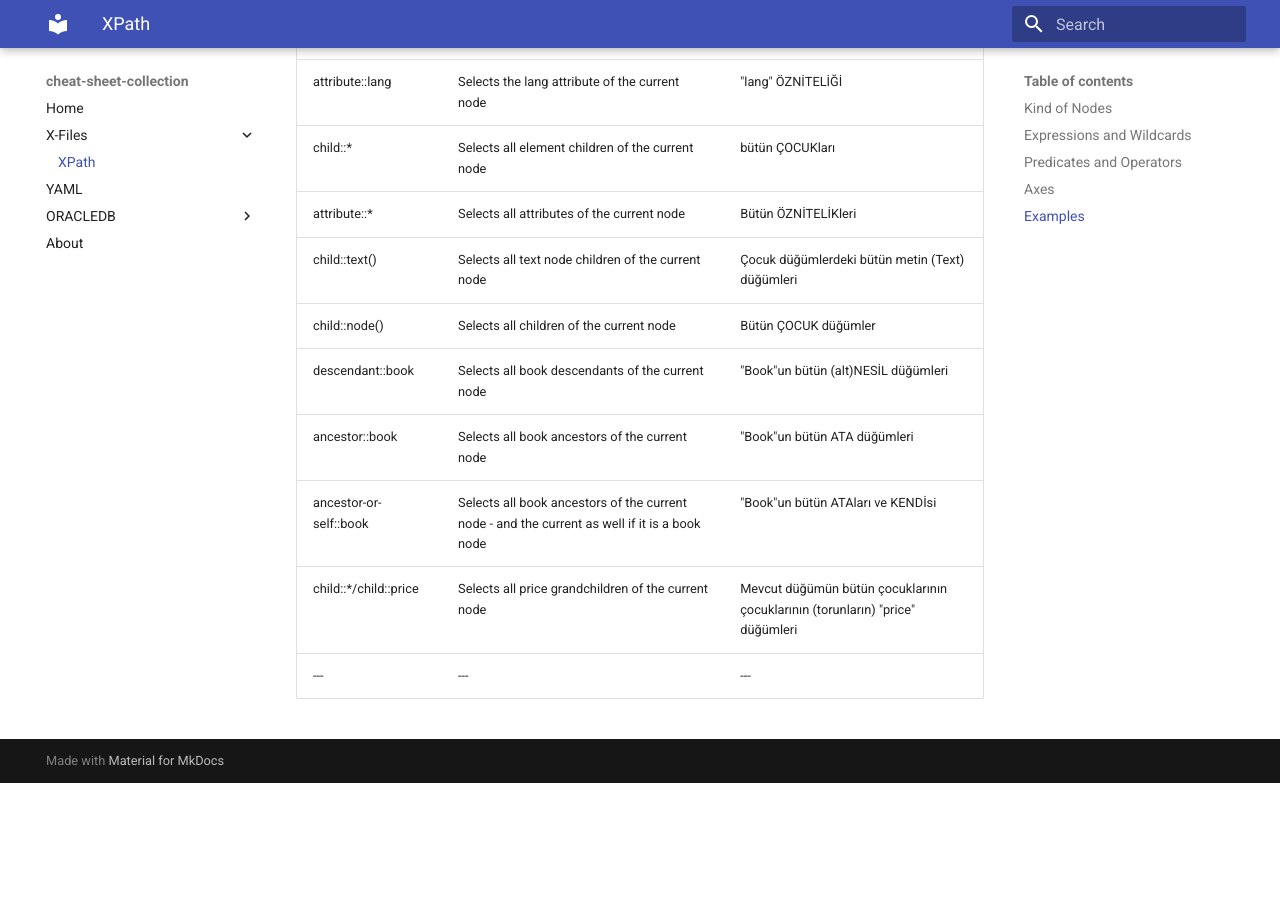
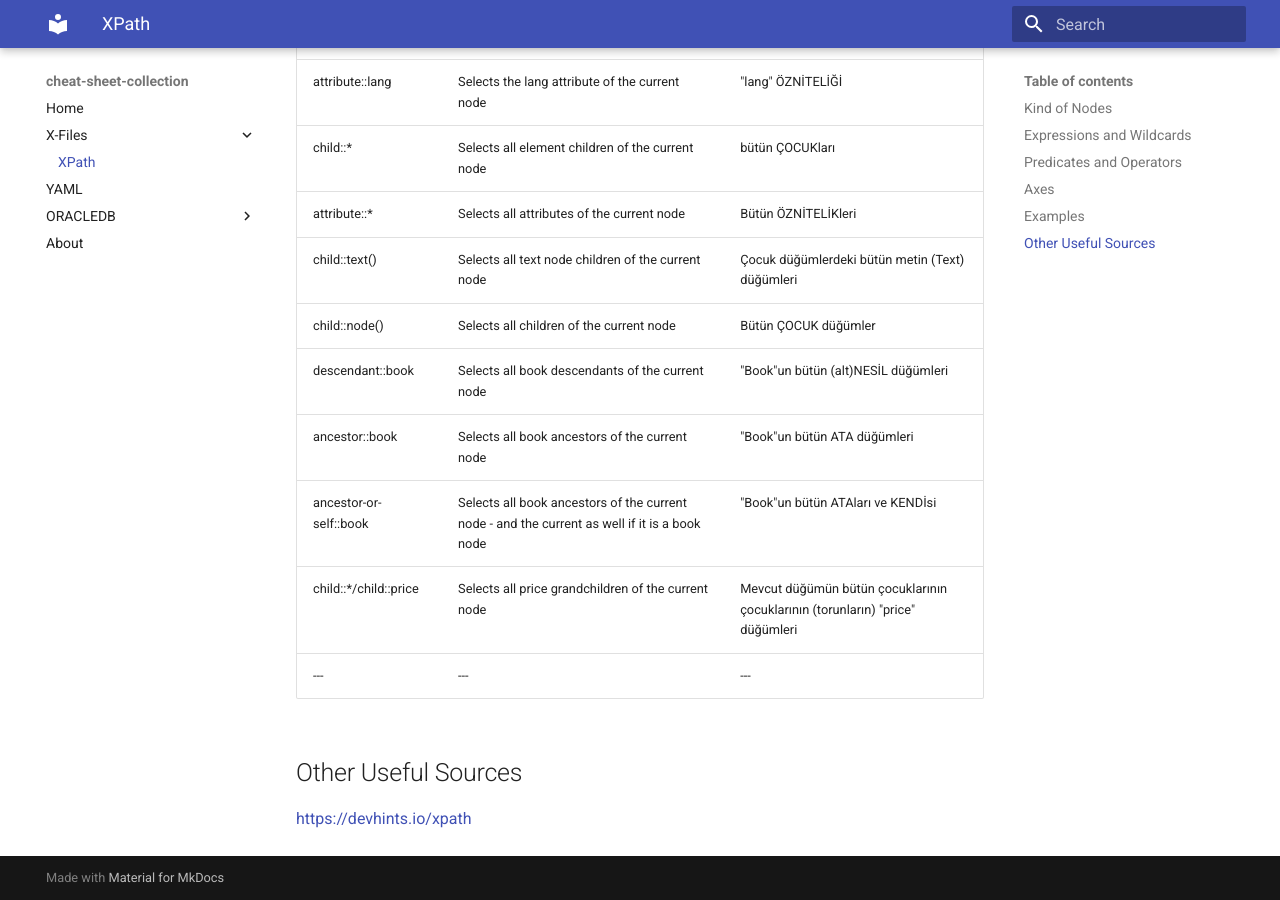
Before and after one commit to muratkendir/cheat-sheet-collection, an MkDocs documentation site: the page built from docs/x-files/xpath.md, in a window 1280 px wide and 900 px high, scrolled down 3614 px. Built offline with MkDocs 1.6.1 and Material for MkDocs 9.7.7, drawn with Linux system fonts in a browser that asks for light colours; before the commit the page ends 4397 px from its top, so only the background shows below that.

Commit message:
xpath cheatsheet link added

```diff
--- a/docs/x-files/xpath.md
+++ b/docs/x-files/xpath.md
@@ -82,3 +82,7 @@ ancestor::book | Selects all book ancestors of the current node | "Book"un büt
 ancestor-or-self::book | Selects all book ancestors of the current node - and the current as well if it is a book node | "Book"un bütün ATAları ve KENDİsi
 child::*/child::price | Selects all price grandchildren of the current node | Mevcut düğümün bütün çocuklarının çocuklarının (torunların) "price" düğümleri
 --- | --- | ---
+
+## Other Useful Sources
+
+[https://devhints.io/xpath](https://devhints.io/xpath)
```
Also changed, not shown: site/search/search_index.json, 1 other file.
